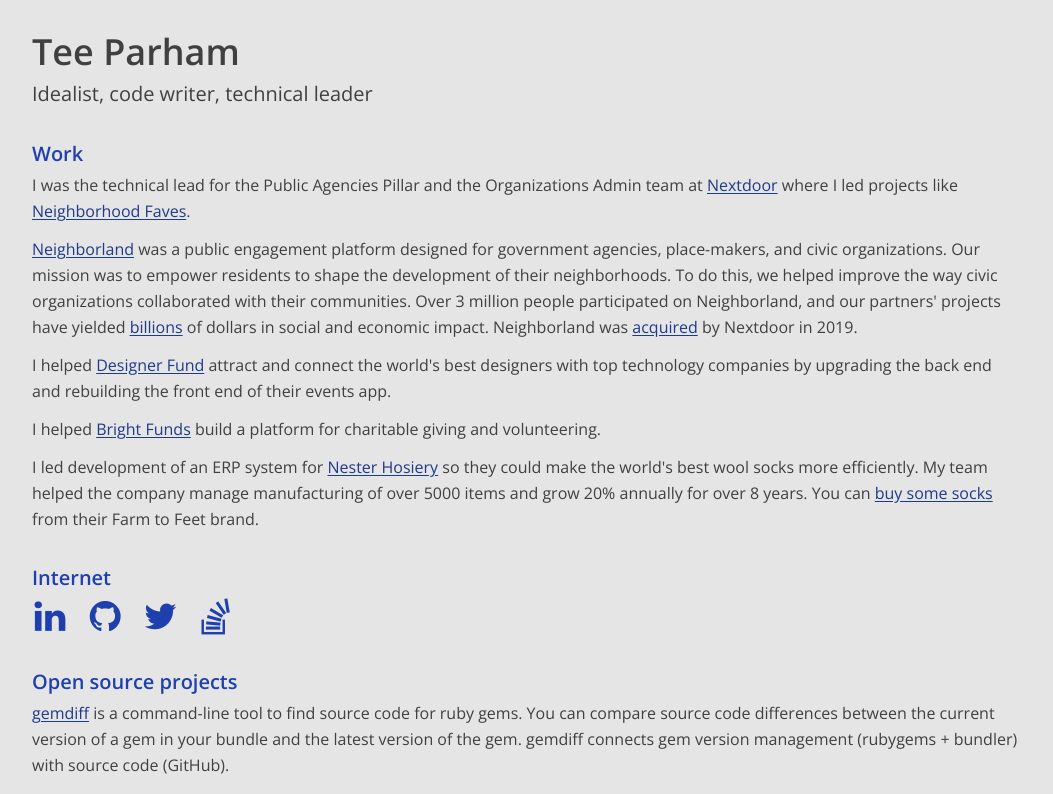
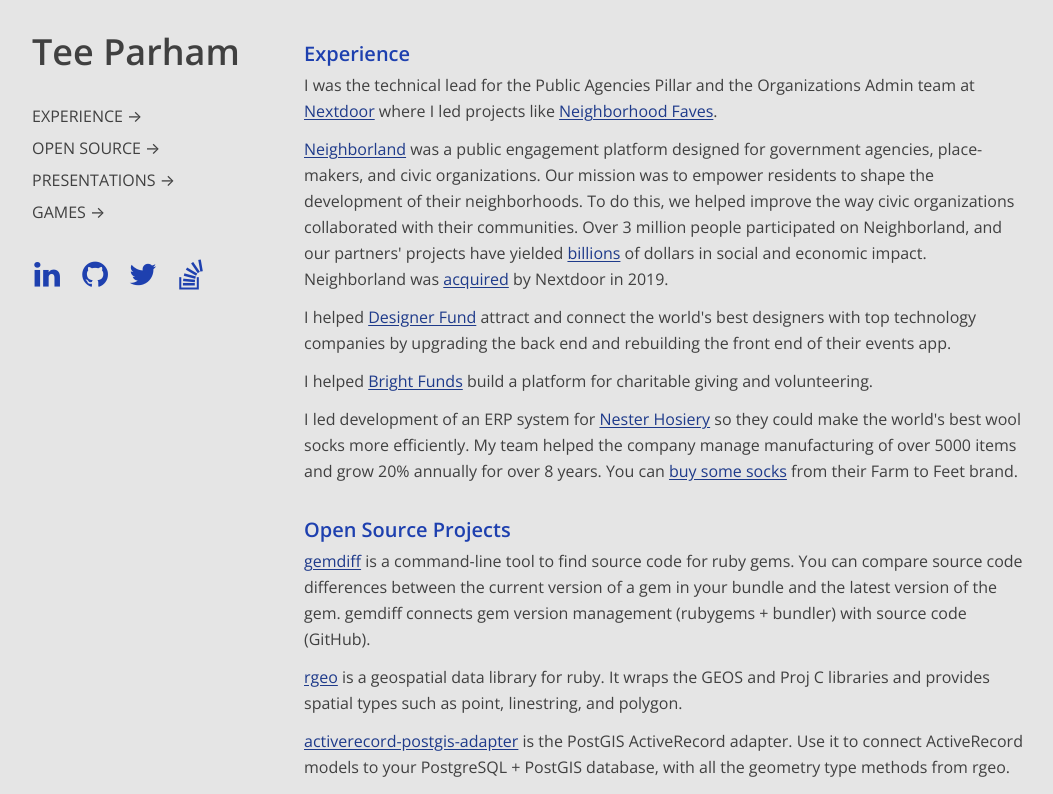
Before and after one commit to teeparham/next, a Next.js app: page / in a window 1280 px wide. Shown: the top 794 px of the page, without its empty margins (112-1165 px from the left). Built offline with nearby package versions, Linux system fonts and the light colour scheme.

Commit message:
Two column portfolio with nav

```diff
--- a/app/layout.tsx
+++ b/app/layout.tsx
@@ -16,7 +16,7 @@ export default function RootLayout({
   children: React.ReactNode;
 }) {
   return (
-    <html lang="en">
+    <html lang="en" className="scroll-smooth">
       <body
         className={cx(
           openSans.className,
--- a/app/page.tsx
+++ b/app/page.tsx
@@ -2,6 +2,7 @@
 import Link from "next/link";
 import { Arrow } from "./components/Arrow";
 import { LinkTo } from "./components/LinkTo";
+import { cx } from "./utils";
 
 const urls = {
   acquired:
@@ -25,66 +26,41 @@ const css = {
 export default function Home() {
   return (
     <main className="container min-h-screen">
-      <div className="my-8 mx-8 lg:mx-16 xl:mx-36 2xl:mx-72">
-        <div className="mb-8">
+      <div className="my-8 mx-8 lg:mx-8 xl:mx-36 2xl:mx-72">
+        <div className="lg:flex lg:flex-row">
+          <div className="mb-8 lg:mr-8 lg:basis-1/4 lg:relative">
+            <div className="lg:fixed lg:top-8">
               <h1 className={css.h1}>Tee Parham</h1>
-          <h2 className={css.h2}>Idealist, code writer, technical leader</h2>
-        </div>
-        <div className="leading-relaxed">
-          <section className="mb-8">
-            <h3 className={css.h3}>Work</h3>
+              <nav className={cx("hidden lg:block my-8", css.h2)}>
                 <ul>
-              <li className="mb-3">
-                I was the technical lead for the Public Agencies Pillar and the
-                Organizations Admin team at{" "}
-                <LinkTo href="https://nextdoor.com/">Nextdoor</LinkTo> where I
-                led projects like{" "}
-                <LinkTo href={urls.faves}>Neighborhood Faves</LinkTo>.
+                  <li className="mb-2">
+                    <a href="#work" className="group">
+                      EXPERIENCE&nbsp;
+                      <Arrow />
+                    </a>
                   </li>
-              <li className="mb-3">
-                <LinkTo href="https://neighborland.com/">Neighborland</LinkTo>{" "}
-                was a public engagement platform designed for government
-                agencies, place-makers, and civic organizations. Our mission was
-                to empower residents to shape the development of their
-                neighborhoods. To do this, we helped improve the way civic
-                organizations collaborated with their communities. Over 3
-                million people participated on Neighborland, and our
-                partners&apos; projects have yielded{" "}
-                <LinkTo href={urls.billions}>billions</LinkTo> of dollars in
-                social and economic impact. Neighborland was{" "}
-                <LinkTo href={urls.acquired}>acquired</LinkTo> by Nextdoor in
-                2019.
+                  <li className="mb-2">
+                    <a href="#oss" className="group">
+                      OPEN SOURCE&nbsp;
+                      <Arrow />
+                    </a>
                   </li>
-              <li className="mb-3">
-                I helped{" "}
-                <LinkTo href="https://designerfund.com/">Designer Fund</LinkTo>{" "}
-                attract and connect the world&apos;s best designers with top
-                technology companies by upgrading the back end and rebuilding
-                the front end of their events app.
+                  <li className="mb-2">
+                    <a href="#presentations" className="group">
+                      PRESENTATIONS&nbsp;
+                      <Arrow />
+                    </a>
                   </li>
-              <li className="mb-3">
-                I helped{" "}
-                <LinkTo href="https://brightfunds.org/">Bright Funds</LinkTo>{" "}
-                build a platform for charitable giving and volunteering.
-              </li>
-              <li className="mb-3">
-                I led development of an ERP system for{" "}
-                <LinkTo href="https://www.nesterhosiery.com/">
-                  Nester Hosiery
-                </LinkTo>{" "}
-                so they could make the world&apos;s best wool socks more
-                efficiently. My team helped the company manage manufacturing of
-                over 5000 items and grow 20% annually for over 8 years. You can{" "}
-                <LinkTo href="https://www.farmtofeet.com/">
-                  buy some socks
-                </LinkTo>{" "}
-                from their Farm to Feet brand.
+                  <li>
+                    <a href="#games" className="group">
+                      GAMES&nbsp;
+                      <Arrow />
+                    </a>
                   </li>
                 </ul>
-          </section>
-          <section className="mb-8">
-            <h3 className={css.h3}>Internet</h3>
-            <div className="text-4xl text-blue-800 dark:text-yellow-400">
+              </nav>
+              <section className="my-4">
+                <div className="text-3xl text-blue-800 dark:text-yellow-400">
                   <a
                     className="icon-linkedin mr-3"
                     href="https://www.LinkToedin.com/in/teeparham"
@@ -103,40 +79,101 @@ export default function Home() {
                   ></a>
                 </div>
               </section>
+            </div>
+          </div>
+          <div className="leading-relaxed lg:basis-3/4">
+            <section className="mt-2 mb-8">
+              <h3 className={css.h3} id="work">
+                Experience
+              </h3>
+              <ul>
+                <li className="mb-3">
+                  I was the technical lead for the Public Agencies Pillar and
+                  the Organizations Admin team at{" "}
+                  <LinkTo href="https://nextdoor.com/">Nextdoor</LinkTo> where I
+                  led projects like{" "}
+                  <LinkTo href={urls.faves}>Neighborhood Faves</LinkTo>.
+                </li>
+                <li className="mb-3">
+                  <LinkTo href="https://neighborland.com/">Neighborland</LinkTo>{" "}
+                  was a public engagement platform designed for government
+                  agencies, place-makers, and civic organizations. Our mission
+                  was to empower residents to shape the development of their
+                  neighborhoods. To do this, we helped improve the way civic
+                  organizations collaborated with their communities. Over 3
+                  million people participated on Neighborland, and our
+                  partners&apos; projects have yielded{" "}
+                  <LinkTo href={urls.billions}>billions</LinkTo> of dollars in
+                  social and economic impact. Neighborland was{" "}
+                  <LinkTo href={urls.acquired}>acquired</LinkTo> by Nextdoor in
+                  2019.
+                </li>
+                <li className="mb-3">
+                  I helped{" "}
+                  <LinkTo href="https://designerfund.com/">
+                    Designer Fund
+                  </LinkTo>{" "}
+                  attract and connect the world&apos;s best designers with top
+                  technology companies by upgrading the back end and rebuilding
+                  the front end of their events app.
+                </li>
+                <li className="mb-3">
+                  I helped{" "}
+                  <LinkTo href="https://brightfunds.org/">Bright Funds</LinkTo>{" "}
+                  build a platform for charitable giving and volunteering.
+                </li>
+                <li className="mb-3">
+                  I led development of an ERP system for{" "}
+                  <LinkTo href="https://www.nesterhosiery.com/">
+                    Nester Hosiery
+                  </LinkTo>{" "}
+                  so they could make the world&apos;s best wool socks more
+                  efficiently. My team helped the company manage manufacturing
+                  of over 5000 items and grow 20% annually for over 8 years. You
+                  can{" "}
+                  <LinkTo href="https://www.farmtofeet.com/">
+                    buy some socks
+                  </LinkTo>{" "}
+                  from their Farm to Feet brand.
+                </li>
+              </ul>
+            </section>
             <section className="mb-8">
-            <h3 className={css.h3}>Open source projects</h3>
+              <h3 className={css.h3} id="oss">
+                Open Source Projects
+              </h3>
               <ul>
                 <li className="mb-3">
                   <LinkTo href="https://github.com/teeparham/gemdiff">
                     gemdiff
                   </LinkTo>{" "}
                   is a command-line tool to find source code for ruby gems. You
-                can compare source code differences between the current version
-                of a gem in your bundle and the latest version of the gem.
-                gemdiff connects gem version management (rubygems + bundler)
-                with source code (GitHub).
+                  can compare source code differences between the current
+                  version of a gem in your bundle and the latest version of the
+                  gem. gemdiff connects gem version management (rubygems +
+                  bundler) with source code (GitHub).
                 </li>
                 <li className="mb-3">
                   <LinkTo href="https://github.com/rgeo/rgeo">rgeo</LinkTo> is a
                   geospatial data library for ruby. It wraps the GEOS and Proj C
-                libraries and provides spatial types such as point, linestring,
-                and polygon.
+                  libraries and provides spatial types such as point,
+                  linestring, and polygon.
                 </li>
                 <li className="mb-3">
                   <LinkTo href="https://github.com/rgeo/activerecord-postgis-adapter">
                     activerecord-postgis-adapter
                   </LinkTo>{" "}
                   is the PostGIS ActiveRecord adapter. Use it to connect
-                ActiveRecord models to your PostgreSQL + PostGIS database, with
-                all the geometry type methods from rgeo.
+                  ActiveRecord models to your PostgreSQL + PostGIS database,
+                  with all the geometry type methods from rgeo.
                 </li>
                 <li className="mb-3">
                   <LinkTo href="https://github.com/haml/haml">Haml</LinkTo> is a
                   templating engine for HTML. It&apos;s designed to make it both
-                easier and more pleasant to write HTML documents, by eliminating
-                redundancy, reflecting the underlying structure that the
-                document represents, and providing an elegant syntax that is
-                both powerful and easy to understand.
+                  easier and more pleasant to write HTML documents, by
+                  eliminating redundancy, reflecting the underlying structure
+                  that the document represents, and providing an elegant syntax
+                  that is both powerful and easy to understand.
                 </li>
                 <li className="mb-3">
                   <LinkTo href="https://github.com/neighborland/cache_rocket">
@@ -197,7 +234,9 @@ export default function Home() {
               </ul>
             </section>
             <section className="mb-8">
-            <h3 className={css.h3}>Presentations</h3>
+              <h3 className={css.h3} id="presentations">
+                Presentations
+              </h3>
               <ul>
                 <li className="mb-3">
                   I was a guest on Devchat.tv&apos;s{" "}
@@ -220,13 +259,15 @@ export default function Home() {
               </ul>
             </section>
             <section className="mb-16">
-            <h3 className={`mb-3 ${css.h3}`}>
-              <Link href="/mastermind">
+              <h3 className={`mb-3 ${css.h3}`} id="games">
+                Games
+              </h3>
+              <Link href="/mastermind" className="group">
                 Mastermind&nbsp;
                 <Arrow />
               </Link>
-            </h3>
             </section>
+          </div>
         </div>
       </div>
     </main>
```
Lines whose indentation alone changed are shown as unchanged.
